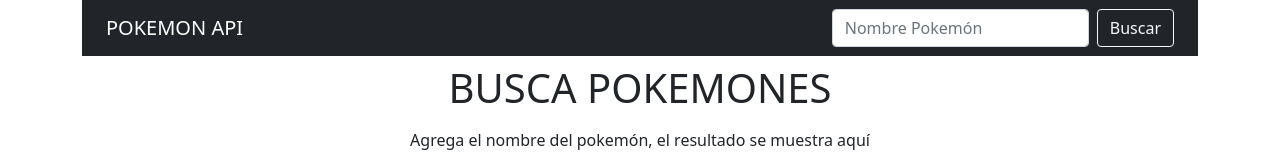
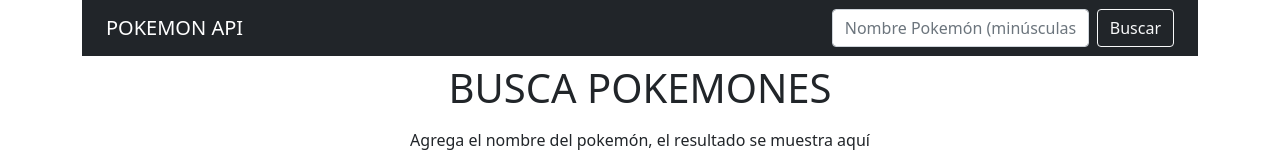
Before and after one commit to Gerardo703/PokeAPI, a plain HTML site: page PokemonAPI/index.html in a window 1280 px wide. Shown: the top 160 px of the page. Drawn offline with Linux system fonts and the light colour scheme.

Commit message:
nombre pokemón
el nombre se debe escribir en minúscula.

```diff
--- a/PokemonAPI/index.html
+++ b/PokemonAPI/index.html
@@ -30,7 +30,7 @@
                                 <ul class="navbar-nav me-auto mb-2 mb-lg-0">
                                 </ul>
                                 <form id="formulario" class="d-flex">
-                                  <input type="text" id="pokemon" class="form-control me-2" type="search" placeholder="Nombre Pokemón" aria-label="Search">
+                                  <input type="text" id="pokemon" class="form-control me-2" type="search" placeholder="Nombre Pokemón (minúsculas)" aria-label="Search">
                                   <button class="btn btn-outline-light" type="submit">Buscar</button>
                                 </form>
                               </div>
```
